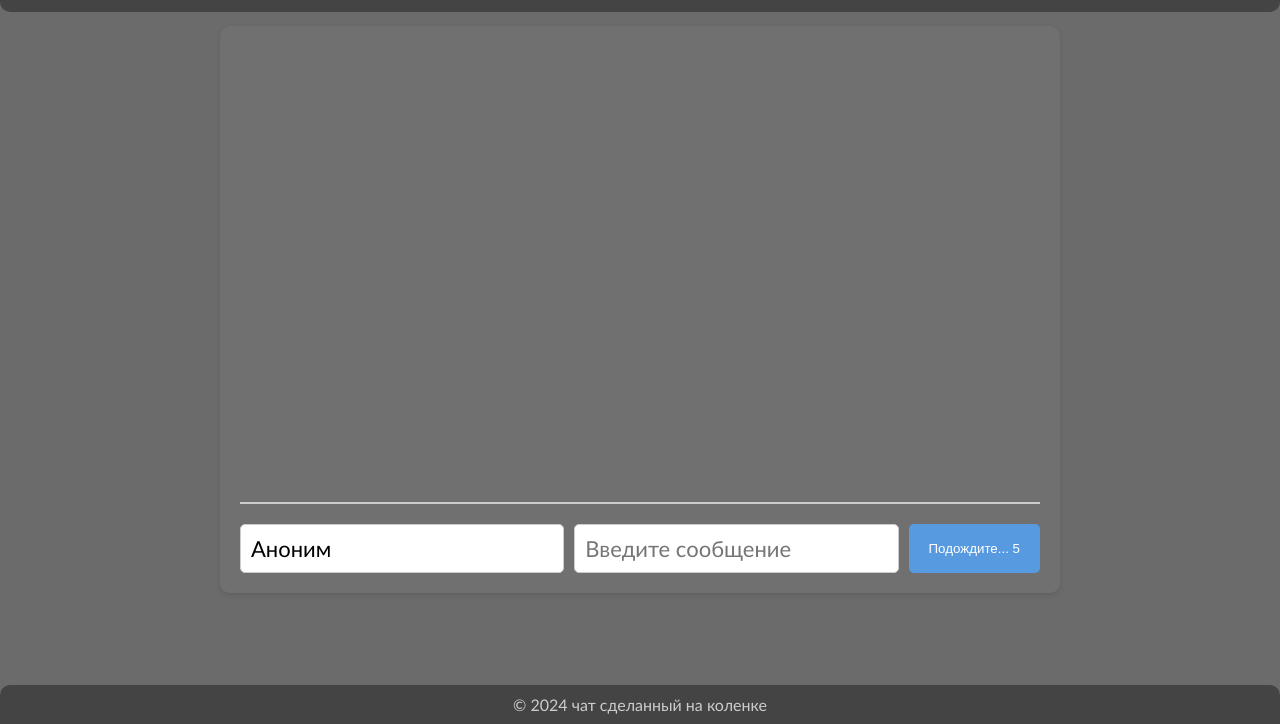
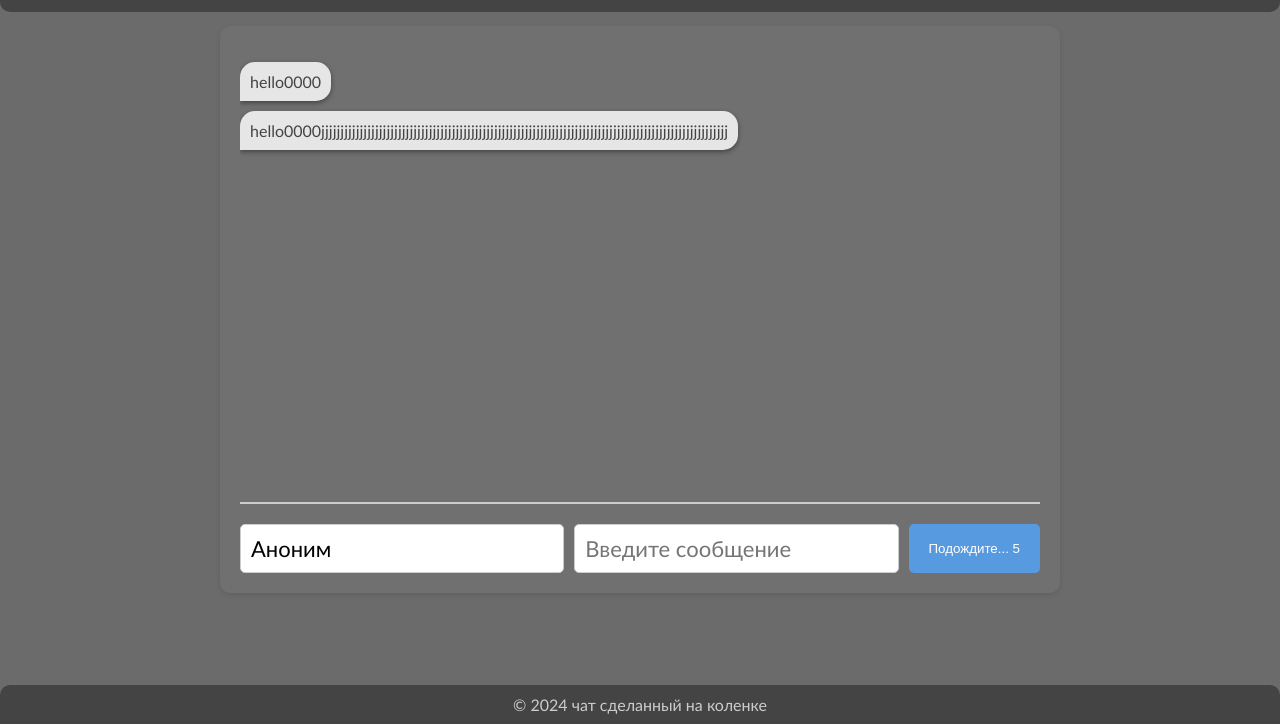
Before and after one commit to halareka/vercel-chat, a website: page public/index.html in a window 1280 px wide. Shown: the part 76-800 px from the top of the page. Drawn offline with Linux system fonts and the light colour scheme; no server answers.

Commit message:
fix : fixed width

```diff
--- a/public/index.html
+++ b/public/index.html
@@ -17,7 +17,11 @@
 
         <div class="main">
             <div class="chat-area">
-                <ul class="messages" id="messages"></ul>
+                <ul class="messages" id="messages">
+                    <li class="message"><span class="content">hello0000</span></li>
+                    <li class="message"><span class="content">hello0000jjjjjjjjjjjjjjjjjjjjjjjjjjjjjjjjjjjjjjjjjjjjjjjjjjjjjjjjjjjjjjjjjjjjjjjjjjjjjjjjjjjjjjjjjjjjjjjjjjjjjjjjjj</span></li>
+
+                </ul>
             </div>
             <div class="input-area">
                 <input type="text" id="nickname" placeholder="Введите ваше имя" oninput="updateNickname()" maxlength = "20">
--- a/public/style.css
+++ b/public/style.css
@@ -60,7 +60,7 @@ b{
     margin-bottom: 10px;
     display: flex;
     align-items: flex-start;
-    width: 100%;
+    max-width: max-content;
     background-color: #e6e6e6;
     padding: 10px;
     color: #444444;
```
